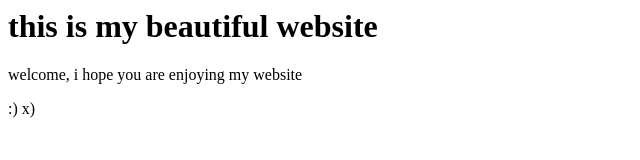
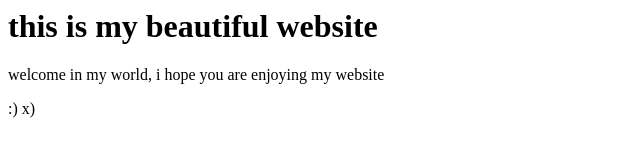
Before and after one commit to rakeshsonu/myproject, a plain HTML site: page index.html in a window 1280 px wide. Shown: the full height of the page, 0-640 px from the left. Drawn offline with Linux system fonts and the light colour scheme.

Commit message:
changed in welcome

```diff
--- a/index.html
+++ b/index.html
@@ -1,6 +1,6 @@
 <html>
 <title> This is my website </title>
 <h1> this is my beautiful website </h1>
-<p> welcome, i hope you are enjoying my website </p>
+<p> welcome in my world, i hope you are enjoying my website </p>
 <p>:) x) </p>
 </html>
```
